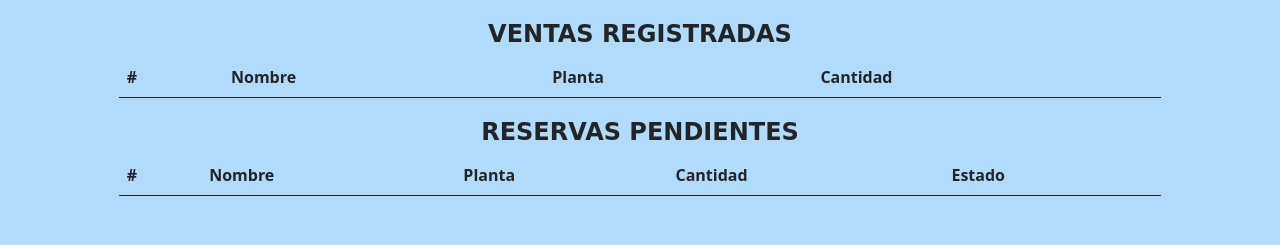
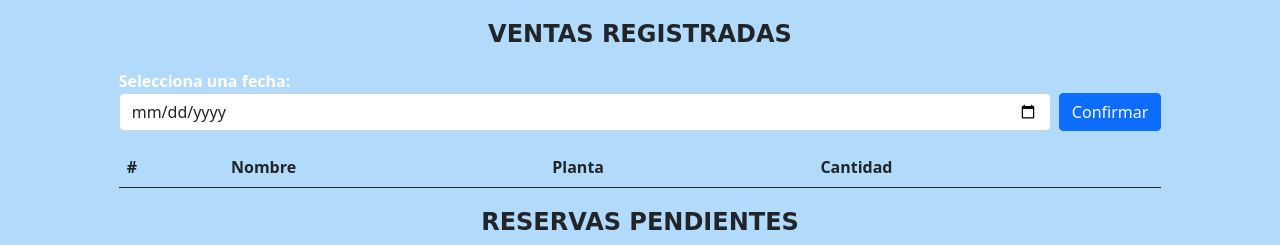
Before and after one commit to VictorCT20/HorteniasJardin, a Django app: page /monitorear/ventas/ in a window 1280 px wide. Shown: the part 124-369 px from the top of the page. Run offline with Django 4.2, Linux system fonts and the light colour scheme; the visitor is signed in with stand-in values (Sample User, id 1); data that the repository does not hold is empty.

Commit message:
Filtro de Fechas

```diff
--- a/core/settings.py
+++ b/core/settings.py
@@ -11,7 +11,7 @@ BASE_DIR = Path(__file__).resolve().parent.parent
 
 SECRET_KEY = os.environ.get('SECRET_KEY', default='$h_rz#-1fwthekcjmmgakuh^7dr8nph)6od60ok8)3dl')
 
-DEBUG = True
+DEBUG = False
 # DEBUG = 'RENDER' not in os.environ
 
 ALLOWED_HOSTS = []
@@ -142,7 +142,8 @@ AUTH_PASSWORD_VALIDATORS = [
 
 LANGUAGE_CODE = 'en-us'
 
-TIME_ZONE = 'UTC'
+#TIME_ZONE = 'UTC'
+TIME_ZONE = 'America/New_York'
 
 USE_I18N = True
 
--- a/monitorear/urls.py
+++ b/monitorear/urls.py
@@ -1,6 +1,6 @@
 from django.contrib import admin
 from django.urls import path, include
-from .views import EncuestasMoniView, VisitasMoniView, VentasMoniView
+from .views import EncuestasMoniView, VisitasMoniView, VentasMoniView, FiltrarVisitasView, FiltrarCalificacionesView, FiltrarVentasView
 
 app_name="monitorear"
 
@@ -8,4 +8,10 @@ urlpatterns = [
     path('encuestas/', EncuestasMoniView.as_view(), name="moencuesta"),
     path('ventas/', VentasMoniView.as_view(), name="moventa"),
     path('visitas/', VisitasMoniView.as_view(), name="movisita"),
+    path('filtrar_visitas/', FiltrarVisitasView.as_view(), name='filtrar_visitas'),
+    path('filtrar_visitas/<fecha>/', FiltrarVisitasView.as_view(), name='filtrar_visitas'),
+    path('filtrar_calificaciones/', FiltrarCalificacionesView.as_view(), name='filtrar_calificaciones'),
+    path('filtrar_calificaciones/<fecha>/', FiltrarCalificacionesView.as_view(), name='filtrar_calificaciones'),
+    path('filtrar_ventas/', FiltrarVentasView.as_view(), name='filtrar_ventas'),
+    path('filtrar_ventas/<fecha>/', FiltrarVentasView.as_view(), name='filtrar_ventas'),
 ]
--- a/monitorear/views.py
+++ b/monitorear/views.py
@@ -4,10 +4,18 @@ from django.contrib.auth.decorators import user_passes_test
 from .models import *
 from django.contrib.admin.views.decorators import staff_member_required
 from django.utils.decorators import method_decorator
+from django.utils import timezone
+from django.db.models.functions import Cast
+from django.db.models import DateTimeField
+from django.http import HttpResponse, JsonResponse
+from django.template.loader import render_to_string
+from datetime import datetime, timedelta
 
 # Create your views here.
 def es_admin(user):
     return user.is_staff
+
+
 
 @method_decorator(user_passes_test(es_admin, login_url='/accounts/login/'), name='dispatch')
 class EncuestasMoniView(View):
@@ -18,6 +26,41 @@ class EncuestasMoniView(View):
         }
         return render(request, 'monitorear/Encuestas.html', context)
 
+class FiltrarCalificacionesView(View):
+    def get(self, request, *args, **kwargs):
+        try:
+            fecha = request.GET.get('fecha')
+
+            # Verifica si la fecha es None o una cadena vacía
+            if fecha:
+                # Convierte la cadena de fecha a un objeto datetime
+                fecha_datetime = datetime.strptime(fecha, '%Y-%m-%d')
+
+                # Filtra las visitas para la fecha específica y obtén los IDs de los usuarios
+                usuarios_ids = Visitas.objects.filter(
+                    fecha__gte=fecha_datetime,
+                    fecha__lt=fecha_datetime + timedelta(days=1)
+                ).values_list('usuario', flat=True)
+
+
+                # Filtra las calificaciones para los usuarios obtenidos
+                calificaciones_filtradas = Calificacion.objects.filter(usuario__id__in=usuarios_ids)
+
+                # Renderiza solo el fragmento necesario de la página
+                data = render_to_string('monitorear/calificaciones_table.html', {'calificaciones': calificaciones_filtradas})
+
+                # Devuelve la respuesta como HTML
+                return HttpResponse(data)
+            else:
+                # Si la fecha es None, devolver una respuesta indicando que no se proporcionó una fecha
+                return JsonResponse({'error': 'No se proporcionó una fecha'}, status=400)
+        except Exception as e:
+            # Registra detalles del error
+            print(f"Error en FiltrarCalificacionesView: {e}")
+            # Devuelve una respuesta de error al cliente
+            return JsonResponse({'error': 'Ocurrió un error al procesar la solicitud'}, status=500)
+
+
 @method_decorator(user_passes_test(es_admin, login_url='/accounts/login/'), name='dispatch')
 class VisitasMoniView(View):
     def get(self, request, *args, **kwargs):
@@ -26,6 +69,37 @@ class VisitasMoniView(View):
             'visitas': visitas
         }
         return render(request, 'monitorear/Visitas.html', context)
+
+@method_decorator(user_passes_test(es_admin, login_url='/accounts/login/'), name='dispatch')
+class FiltrarVisitasView(View):
+    def get(self, request, *args, **kwargs):
+        try:
+            fecha = request.GET.get('fecha')
+
+            # Verifica si la fecha es None o una cadena vacía
+            if fecha:
+                # Convierte la cadena de fecha a un objeto datetime
+                fecha_datetime = datetime.strptime(fecha, '%Y-%m-%d')
+                # Filtra las visitas para el rango de un día
+                visitas_filtradas = Visitas.objects.filter(
+                    fecha__gte=fecha_datetime,
+                    fecha__lt=fecha_datetime + timedelta(days=1)
+                )
+
+                # Renderiza solo el fragmento necesario de la página
+                data = render_to_string('monitorear/visitas_table.html', {'visitas': visitas_filtradas})
+
+                # Devuelve la respuesta como HTML
+                return HttpResponse(data)
+            else:
+                # Si la fecha es None, devolver una respuesta indicando que no se proporcionó una fecha
+                return JsonResponse({'error': 'No se proporcionó una fecha'}, status=400)
+        except Exception as e:
+            # Registra detalles del error
+            print(f"Error en FiltrarVisitasView: {e}")
+            # Devuelve una respuesta de error al cliente
+            return JsonResponse({'error': 'Ocurrió un error al procesar la solicitud'}, status=500)
+
 
 @method_decorator(user_passes_test(es_admin, login_url='/accounts/login/'), name='dispatch')
 class VentasMoniView(View):
@@ -39,7 +113,6 @@ class VentasMoniView(View):
         return render(request, 'monitorear/Ventas.html', context)
 
     def post(self, request, *args, **kwargs):
-        print("a ver")
         action = request.POST.get('action')
         reserva_id = request.POST.get('reserva_id')
         reserva = get_object_or_404(Reserva, id=reserva_id)
@@ -55,3 +128,40 @@ class VentasMoniView(View):
         elif action == 'Cancelado':
             reserva.delete()
             return redirect('monitorear:moventa')
+
+@method_decorator(user_passes_test(es_admin, login_url='/accounts/login/'), name='dispatch')
+class FiltrarVentasView(View):
+    def get(self, request, *args, **kwargs):
+        try:
+            fecha = request.GET.get('fecha')
+
+            # Verifica si la fecha es None o una cadena vacía
+            if fecha:
+                # Convierte la cadena de fecha a un objeto datetime
+                fecha_datetime = datetime.strptime(fecha, '%Y-%m-%d')
+
+                # Obtén las visitas para la fecha específica
+                visitas = Visitas.objects.filter(
+                    fecha__gte=fecha_datetime,
+                    fecha__lt=fecha_datetime + timedelta(days=1)
+                )
+
+                # Obtén los IDs de las visitas
+                visita_ids = visitas.values_list('id', flat=True)
+
+                # Filtra las ventas para los visita_id obtenidos
+                ventas_filtradas = Venta.objects.filter(visita__id__in=visita_ids)
+
+                # Renderiza solo el fragmento necesario de la página
+                data = render_to_string('monitorear/ventas_table.html', {'ventas': ventas_filtradas})
+
+                # Devuelve la respuesta como HTML
+                return HttpResponse(data)
+            else:
+                # Si la fecha es None, devolver una respuesta indicando que no se proporcionó una fecha
+                return JsonResponse({'error': 'No se proporcionó una fecha'}, status=400)
+        except Exception as e:
+            # Registra detalles del error
+            print(f"Error en FiltrarVentasView: {e}")
+            # Devuelve una respuesta de error al cliente
+            return JsonResponse({'error': 'Ocurrió un error al procesar la solicitud'}, status=500)
--- a/templates/monitorear/Ventas.html
+++ b/templates/monitorear/Ventas.html
@@ -10,6 +10,28 @@
     <link rel="icon" type="image/x-icon" href="assets/flor.ico" />
     <link href="https://cdn.jsdelivr.net/npm/bootstrap@5.0.2/dist/css/bootstrap.min.css" rel="stylesheet"
         integrity="sha384-EVSTQN3/azprG1Anm3QDgpJLIm9Nao0Yz1ztcQTwFspd3yD65VohhpuuCOmLASjC" crossorigin="anonymous">
+    <script src="https://code.jquery.com/jquery-3.6.4.min.js"></script>
+    <script>
+        $(document).ready(function () {
+            $('#btnConfirmar').click(function () {
+                // Obtén la fecha seleccionada
+                var selectedDate = $('#fechaFiltro').val();
+
+                $.ajax({
+                    type: 'GET',
+                    url: '{% url "monitorear:filtrar_ventas" %}',
+                    data: {'fecha': selectedDate},
+                    success: function (data) {
+                        // Actualiza el contenido de la tabla con los datos filtrados
+                        $('#tablaVentasFiltradas').html(data);
+                    },
+                    error: function (error) {
+                        console.log(error);
+                    }
+                });
+            });
+        });
+    </script>
 </head>
 
 <body style="background-color: #b2dafa;">
@@ -33,8 +55,14 @@
         </div>
     </header>
     <div class="container col-md-10" style="margin-top: 20px;">
-        <h2 style="text-align: center; font-family: cursive;font-size: x-large; font-weight: bold;">VENTAS
-            REGISTRADAS</h2>
+        <h2 style="text-align: center; font-family: cursive; font-size: x-large; font-weight: bold; margin-bottom: 20px;">VENTAS REGISTRADAS</h2>
+        <label class="text-white" style="font-weight: bold;" for="fechaFiltro">Selecciona una fecha:</label>
+        <div class="d-flex justify-content-between align-items-center mb-3">
+            <div class="flex-grow-1 me-2">
+                <input type="date" id="fechaFiltro" class="form-control">
+            </div>
+            <button type="button" id="btnConfirmar" class="btn btn-primary">Confirmar</button>
+        </div>
         <table class="table table-striped">
             <thead>
                 <tr>
@@ -44,7 +72,7 @@
                     <th scope="col">Cantidad</th>
                 </tr>
             </thead>
-            <tbody>
+            <tbody id="tablaVentasFiltradas">
                 {% for venta in ventas %}
                     <tr>
                         <th scope="row">{{ venta.id }}</th>
```
Also changed, not shown: templates/monitorear/Encuestas.html (+31 -1 lines), templates/monitorear/Visitas.html (+34 -2 lines), templates/monitorear/calificaciones_table.html (added, +7 -0 lines), templates/monitorear/ventas_table.html (added, +8 -0 lines), templates/monitorear/visitas_table.html (added, +7 -0 lines). Lines whose indentation alone changed are shown as unchanged.
